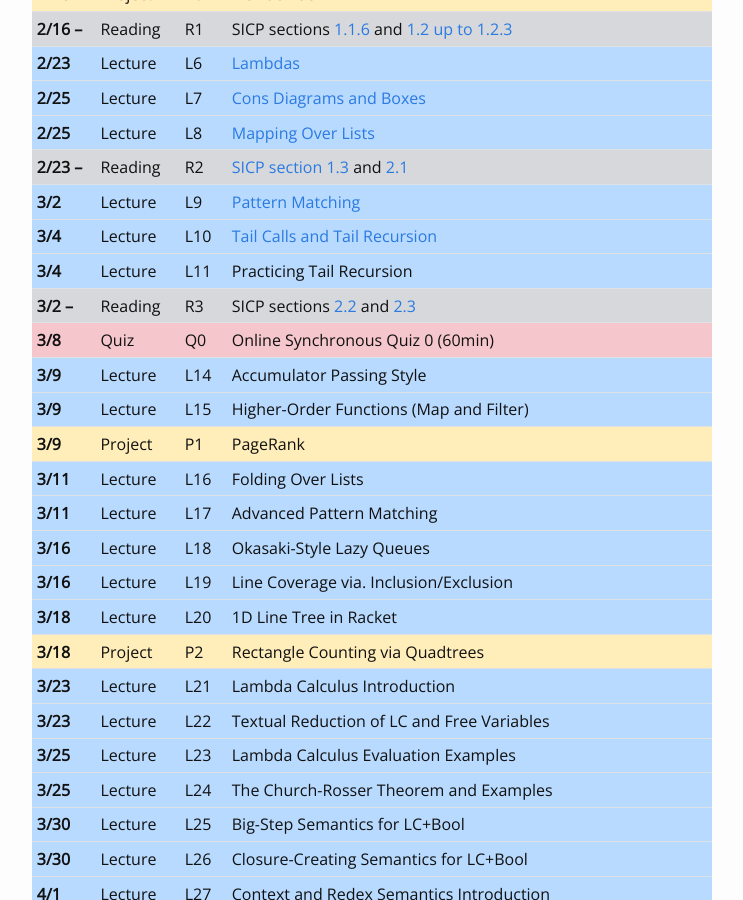
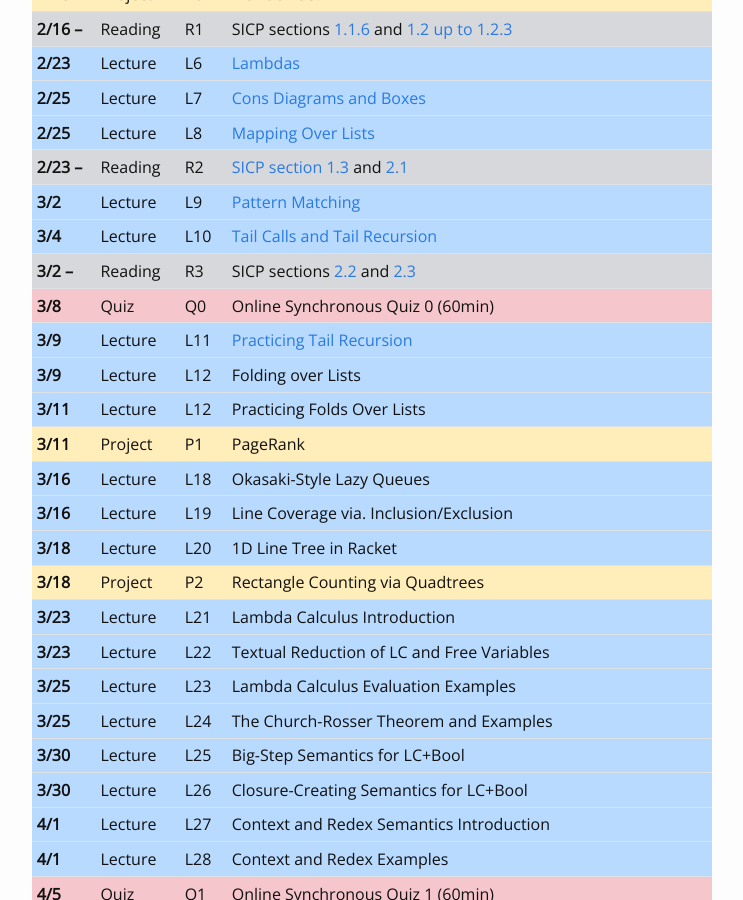
Before and after one commit to kmicinski/cis352-s21, a Jekyll site: the page docs/index.html, which Jekyll copies as it is, in a window 1280 px wide and 900 px high, scrolled down 690 px. Shown: the whole window, without its empty margins (268-1011 px from the left). Built offline with Jekyll 4.4.1, drawn with Linux system fonts in a browser that asks for light colours; nearby versions of some CDN libraries.

Commit message:
webpage update

```diff
--- a/docs/feed.xml
+++ b/docs/feed.xml
@@ -5,8 +5,8 @@
     <description>CMSC352--Principles of Programming Languages (Spring '21) at Syracuse</description>
     <link>https://kmicinski.com/cis352-s21/</link>
     <atom:link href="https://kmicinski.com/cis352-s21/feed.xml" rel="self" type="application/rss+xml"/>
-    <pubDate>Wed, 03 Mar 2021 22:57:03 -0500</pubDate>
-    <lastBuildDate>Wed, 03 Mar 2021 22:57:03 -0500</lastBuildDate>
+    <pubDate>Thu, 04 Mar 2021 10:24:50 -0500</pubDate>
+    <lastBuildDate>Thu, 04 Mar 2021 10:24:50 -0500</lastBuildDate>
     <generator>Jekyll v4.1.1</generator>
 
       <item>
--- a/docs/index.html
+++ b/docs/index.html
@@ -293,12 +293,6 @@
       <td>L10</td>
       <td><a href="https://www.youtube.com/watch?v=kAskgLplQgw">Tail Calls and Tail Recursion</a></td>
     </tr>
-    <tr class="table-primary">
-      <th scope="row">3/4</th>
-      <td>Lecture</td>
-      <td>L11</td>
-      <td>Practicing Tail Recursion</td>
-    </tr>
     <tr class="table-secondary">
       <th scope="row">3/2 &ndash;</th>
       <td>Reading</td>
@@ -315,32 +309,26 @@
     <tr class="table-primary">
       <th scope="row">3/9</th>
       <td>Lecture</td>
-      <td>L14</td>
-      <td>Accumulator Passing Style</td>
+      <td>L11</td>
+      <td><a href="https://www.youtube.com/watch?v=cFkHFoKW4e4">Practicing Tail Recursion</a></td>
     </tr>
     <tr class="table-primary">
       <th scope="row">3/9</th>
       <td>Lecture</td>
-      <td>L15</td>
-      <td>Higher-Order Functions (Map and Filter)</td>
-    </tr>
-    <tr class="table-warning">
-      <th scope="row">3/9</th>
-      <td>Project</td>
-      <td>P1</td>
-      <td>PageRank</td>
+      <td>L12</td>
+      <td>Folding over Lists</td>
     </tr>
     <tr class="table-primary">
       <th scope="row">3/11</th>
       <td>Lecture</td>
-      <td>L16</td>
-      <td>Folding Over Lists</td>
+      <td>L12</td>
+      <td>Practicing Folds Over Lists</td>
     </tr>
-    <tr class="table-primary">
+    <tr class="table-warning">
       <th scope="row">3/11</th>
-      <td>Lecture</td>
-      <td>L17</td>
-      <td>Advanced Pattern Matching</td>
+      <td>Project</td>
+      <td>P1</td>
+      <td>PageRank</td>
     </tr>
     <tr class="table-primary">
       <th scope="row">3/16</th>
```
